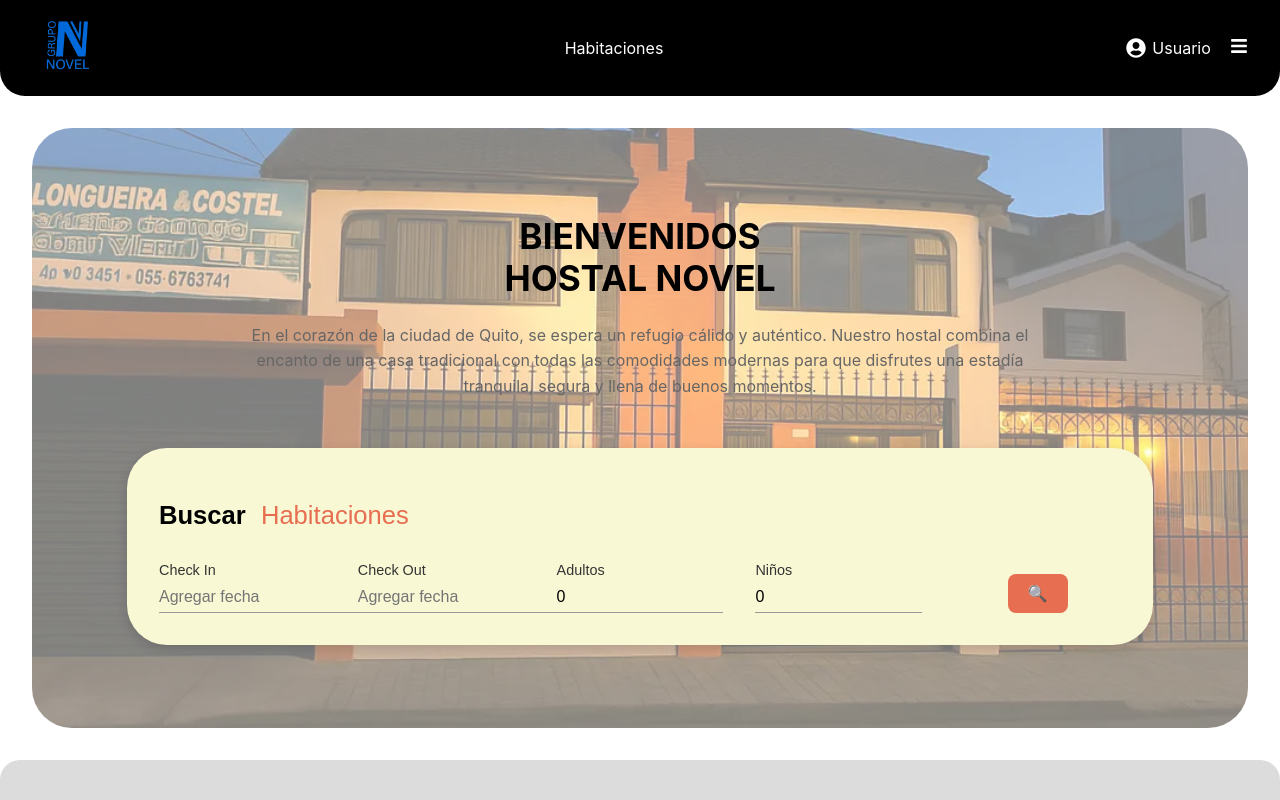
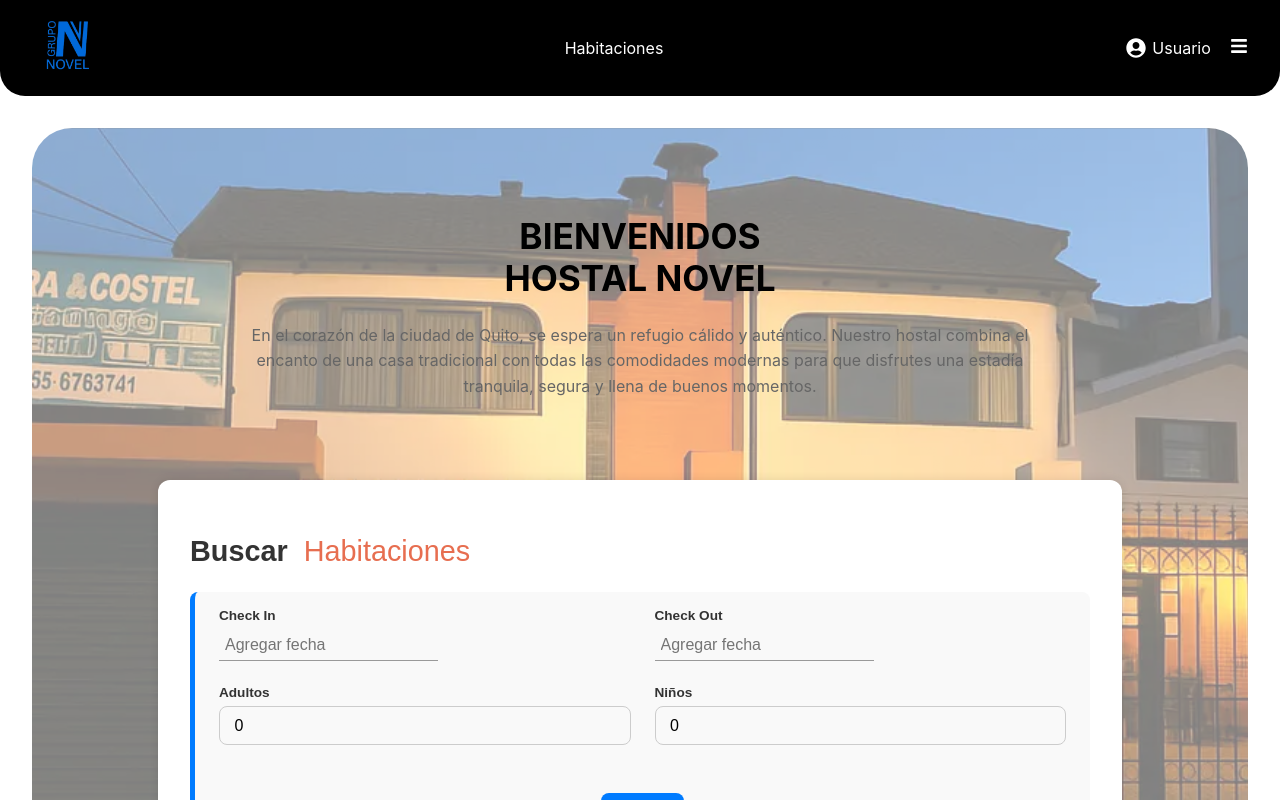
Before and after one commit to OscarSala98/ProyectoAWM, a React (Create React App) app in the folder hostel/: page / in a window 1280 px wide. Shown: the top 800 px of the page. Built offline with nearby package versions, Linux system fonts and the light colour scheme.

Commit message:
antes de

```diff
--- a/hostel/src/App.js
+++ b/hostel/src/App.js
@@ -16,8 +16,6 @@
 import EditarHabitacion from './pages/EditarHabitacion';
 
 
-import ReservaFormulario from './components/ReservaFormulario';
-
 
 import 'react-datepicker/dist/react-datepicker.css';
 
@@ -32,7 +30,7 @@
         <Route path="/habitaciones" element={<Habitaciones />} />
         <Route path="/habitaciones-filtradas" element={<HabitacionesFiltradas />} />
         <Route path="/habitacion/:id" element={<HabitacionDetalle />} />
-        <Route path="/reservas" element={<ReservaFormulario />} />
+        <Route path="/reservas" element={<Reservas />} />
         <Route path="/perfil" element={<PerfilUsuario/>} />
         <Route path="/editar-perfil" element={<EditarPerfil />} />
         <Route path="/chat/:id" element={<Chat />} />
--- a/hostel/src/components/InfoHabitacion.jsx
+++ b/hostel/src/components/InfoHabitacion.jsx
@@ -71,6 +71,7 @@
         <div className="campo">
           <label>Tipo de Habitación</label>
           <select name="tipo" value={datos.tipo || ''} onChange={onChange}>
+            <option value="">Seleccione un tipo</option>
             <option value="Simple">Simple</option>
             <option value="Doble">Doble</option>
             <option value="Delux">Delux</option>
--- a/hostel/src/components/ReservaFormulario.css
+++ b/hostel/src/components/ReservaFormulario.css
@@ -1,77 +1,116 @@
 .booking-form {
-  background-color: #f8f8d5;
-  border-radius: 40px;
+  max-width: 900px;
+  margin: 2rem auto;
   padding: 2rem;
-  max-width: 95%;
-  margin: auto;
-  font-family: 'Arial', sans-serif;
-  box-shadow: 0 4px 12px rgba(0, 0, 0, 0.15);
-  display: flex;
-  flex-direction: column;
-  gap: 1.5rem;
+  background-color: #ffffff;
+  border-radius: 12px;
+  box-shadow: 0 0 10px rgba(0, 0, 0, 0.1);
 }
 
 .booking-form h2 {
-  font-size: 1.6rem;
-  font-weight: bold;
-  margin-bottom: 0.5rem;
+  font-size: 1.8rem;
+  margin-bottom: 1rem;
+  color: #333;
 }
 
-.booking-form h2 span {
-  color: #e76e50;
-  font-weight: normal;
-  margin-left: 0.5rem;
+.booking-form span {
+  color: #007BFF;
 }
 
-.form-row {
+/* Estilo uniforme para las imágenes */
+.booking-form img {
+  display: block;
+  width: 100%;
+  max-width: 400px;
+  height: 250px;
+  margin: 1rem auto;
+  border-radius: 10px;
+  object-fit: cover;
+  object-position: center;
+  box-shadow: 0 4px 8px rgba(0, 0, 0, 0.1);
+}
+
+/* Resumen de reserva */
+.booking-form > div {
+  margin: 1.5rem 0;
+  background-color: #f9f9f9;
+  padding: 1rem 1.5rem;
+  border-left: 5px solid #007BFF;
+  border-radius: 8px;
+  color: #333;
+}
+
+.booking-form > div p {
+  margin: 0.3rem 0;
+  font-size: 0.95rem;
+}
+
+.booking-form > div strong {
+  color: #000;
+}
+
+/* Formulario */
+form .form-row {
   display: flex;
   flex-wrap: wrap;
-  gap: 2rem;
-  align-items: flex-end;
-  justify-content: space-between;
+  gap: 1rem;
 }
 
 .form-group {
+  flex: 1 1 45%;
   display: flex;
   flex-direction: column;
-  min-width: 140px;
-  flex: 1;
 }
 
 .form-group label {
-  font-size: 0.9rem;
+  font-weight: 600;
+  margin-bottom: 0.4rem;
   color: #333;
-  margin-bottom: 0.25rem;
 }
 
-input[type="text"],
-input[type="date"],
-input[type="number"] {
-  padding: 6px 0;
-  border: none;
-  border-bottom: 1px solid #999;
+.form-group input[type="date"],
+.form-group input[type="number"] {
+  padding: 0.6rem 0.9rem;
+  border: 1px solid #ccc;
+  border-radius: 8px;
   font-size: 1rem;
-  background: transparent;
 }
 
+/* Botón */
 .search-btn {
-  display: flex;
-  align-items: center;
-  justify-content: center;
+  flex: 1 1 100%;
+  text-align: center;
+  margin-top: 1.5rem;
 }
 
 .search-btn button {
-  background-color: #e76e50;
-  color: white;
+  padding: 0.7rem 2rem;
+  font-size: 1rem;
+  background-color: #007BFF;
+  color: #fff;
   border: none;
-  padding: 10px 20px;
-  border-radius: 8px; /* cuadrado con esquinas redondeadas */
-  font-size: 1rem;
-  font-weight: bold;
+  border-radius: 8px;
   cursor: pointer;
-  transition: background 0.3s;
+  transition: background-color 0.3s ease;
 }
 
 .search-btn button:hover {
-  background-color: #d45f45;
+  background-color: #0056b3;
 }
+
+/* Mensajes de error */
+.booking-form p[style*="color: red"] {
+  margin-top: 0.5rem;
+  font-weight: bold;
+}
+
+/* Responsive */
+@media (max-width: 768px) {
+  .form-group {
+    flex: 1 1 100%;
+  }
+
+  .booking-form {
+    padding: 1.5rem;
+  }
+}
--- a/hostel/src/components/ReservaFormulario.jsx
+++ b/hostel/src/components/ReservaFormulario.jsx
@@ -4,7 +4,6 @@
 import './ReservaFormulario.css';
 
 const URLbase = 'http://localhost:3002/api/v1/';
-
 
 const ReservaFormulario = () => {
   const { state } = useLocation();
@@ -23,10 +22,10 @@
   });
   const [errorMsg, setErrorMsg] = useState('');
 
-  // Buscar habitación si estamos en modo edición
+  // Cargar habitación si es edición
   useEffect(() => {
-    const cargarHabitacion = async () => {
-      if (reservaEdit && !habitacionInicial) {
+    const obtenerHabitacion = async () => {
+      if (!habitacion && reservaEdit) {
         try {
           const res = await axios.get(`${URLbase}habitaciones/${reservaEdit.habitacionId}`);
           setHabitacion(res.data);
@@ -36,8 +35,8 @@
             adultos: reservaEdit.adultos,
             ninos: reservaEdit.ninos
           });
-        } catch (error) {
-          console.error('Error al cargar habitación:', error);
+        } catch (err) {
+          console.error('Error cargando habitación', err);
         }
       } else if (habitacionInicial && reservaEdit) {
         setDatos({
@@ -49,33 +48,35 @@
       }
     };
 
-    cargarHabitacion();
-  }, [reservaEdit, habitacionInicial]);
+    obtenerHabitacion();
+  }, [reservaEdit, habitacion, habitacionInicial]);
 
   const calcularDias = () => {
     if (!datos.fechaEntrada || !datos.fechaSalida) return 0;
-    const entrada = new Date(datos.fechaEntrada);
-    const salida = new Date(datos.fechaSalida);
-    const diferencia = salida - entrada;
-    return Math.max(Math.ceil(diferencia / (1000 * 60 * 60 * 24)), 1);
+    const inicio = new Date(datos.fechaEntrada);
+    const fin = new Date(datos.fechaSalida);
+    const diff = fin - inicio;
+    return Math.max(Math.ceil(diff / (1000 * 60 * 60 * 24)), 1);
   };
 
   const calcularPrecio = () => {
-    const totalPersonas = parseInt(datos.adultos) + parseInt(datos.ninos);
+    if (!habitacion || !habitacion.precioDesglose) return 0;
+
+    const personas = parseInt(datos.adultos) + parseInt(datos.ninos);
     const dias = calcularDias();
     const camas = parseInt(habitacion.camas);
 
-    if (totalPersonas > camas) return -1;
+    if (personas > camas) return -1;
 
     const corto = parseFloat(habitacion.precioDesglose.corto.replace('$', ''));
     const medio = parseFloat(habitacion.precioDesglose.medio.replace('$', ''));
     const largo = parseFloat(habitacion.precioDesglose.largo.replace('$', ''));
 
-    let basePrecio = corto;
-    if (totalPersonas === camas) basePrecio = largo;
-    else if (totalPersonas > 1) basePrecio = medio;
+    let precioBase = corto;
+    if (personas === camas) precioBase = largo;
+    else if (personas > 1) precioBase = medio;
 
-    return basePrecio * dias;
+    return precioBase * dias;
   };
 
   const handleChange = (e) => {
@@ -85,17 +86,18 @@
 
   const handleSubmit = async (e) => {
     e.preventDefault();
-    const totalPersonas = parseInt(datos.adultos) + parseInt(datos.ninos);
+
+    const personas = parseInt(datos.adultos) + parseInt(datos.ninos);
     const camas = parseInt(habitacion.camas);
 
-    if (totalPersonas > camas) {
-      setErrorMsg(`Esta habitación admite hasta ${camas} personas.`);
+    if (personas > camas) {
+      setErrorMsg(`La habitación solo permite hasta ${camas} personas.`);
       return;
     }
 
     const precioTotal = calcularPrecio();
 
-    const reservaFinal = {
+    const reserva = {
       id: reservaEdit ? reservaEdit.id : Date.now().toString(),
       habitacionId: habitacion.id,
       tituloHabitacion: habitacion.titulo,
@@ -115,28 +117,32 @@
 
     try {
       if (reservaEdit) {
-        await axios.put(`${URLbase}reservas/${reservaEdit.id}`, reservaFinal);
+        await axios.put(`${URLbase}reservas/${reservaEdit.id}`, reserva);
+        alert('Reserva actualizada correctamente.');
       } else {
-        await axios.post(`${URLbase}reservas`, reservaFinal);
-        await axios.post(`${URLbase}notificaciones`, {
-          id: Date.now().toString(),
-          texto: `Nueva reserva: ${habitacion.titulo}`,
-          fecha: new Date().toISOString().split('T')[0]
-        });
+        await axios.post(`${URLbase}reservas`, reserva);
+        alert('Reserva creada con éxito.');
       }
 
-      alert(reservaEdit ? 'Reserva actualizada' : '¡Reserva registrada!');
-      navigate('/mis-reservas');
-    } catch (error) {
-      console.error('Error al guardar reserva:', error);
+      // Intentar notificar sin bloquear
+      axios.post(`${URLbase}notificaciones`, {
+        id: Date.now().toString(),
+        texto: `Nueva reserva: ${habitacion.titulo}`,
+        fecha: new Date().toISOString().split('T')[0]
+      }).catch(err => console.warn('No se pudo enviar notificación:', err.message));
+
+      navigate('/habitaciones');
+    } catch (err) {
+      console.error(err);
+      alert('Ocurrió un error al guardar la reserva.');
     }
   };
 
   if (!usuario) return <p>Error: Usuario no autenticado.</p>;
   if (!habitacion) return <p>Error: No se encontró la habitación.</p>;
 
-  const precioTotal = calcularPrecio();
-  const duracion = calcularDias();
+  const dias = calcularDias();
+  const total = calcularPrecio();
 
   return (
     <div className="booking-form">
@@ -144,11 +150,11 @@
 
       <img src={habitacion.portada} alt={habitacion.titulo} width="300" style={{ borderRadius: '10px' }} />
 
-      <div style={{ margin: '1rem 0', padding: '1rem', background: '#fff', borderRadius: '10px' }}>
+      <div className="resumen">
         {datos.fechaEntrada && <p><strong>Check In:</strong> {new Date(datos.fechaEntrada).toLocaleDateString()}</p>}
-        {duracion > 0 && <p><strong>Duración:</strong> {duracion} {duracion === 1 ? 'día' : 'días'}</p>}
+        {dias > 0 && <p><strong>Duración:</strong> {dias} {dias === 1 ? 'día' : 'días'}</p>}
         <p><strong>Personas:</strong> {datos.adultos} adulto(s), {datos.ninos} niño(s)</p>
-        {precioTotal > 0 && <p><strong>Total:</strong> ${precioTotal} USD</p>}
+        {total > 0 && <p><strong>Total:</strong> ${total} USD</p>}
         {errorMsg && <p style={{ color: 'red' }}>{errorMsg}</p>}
       </div>
 
@@ -158,22 +164,18 @@
             <label>Check In</label>
             <input type="date" name="fechaEntrada" value={datos.fechaEntrada} onChange={handleChange} required />
           </div>
-
           <div className="form-group">
             <label>Check Out</label>
             <input type="date" name="fechaSalida" value={datos.fechaSalida} onChange={handleChange} required />
           </div>
-
           <div className="form-group">
             <label>Adultos</label>
             <input type="number" name="adultos" min="1" value={datos.adultos} onChange={handleChange} required />
           </div>
-
           <div className="form-group">
             <label>Niños</label>
             <input type="number" name="ninos" min="0" value={datos.ninos} onChange={handleChange} />
           </div>
-
           <div className="search-btn">
             <button type="submit">{reservaEdit ? 'Actualizar' : 'Reservar'}</button>
           </div>
```
Also changed, not shown: hostel/src/components/HabitacionFormulario.jsx (+5 -3 lines), hostel/src/components/Mensajes.jsx (+62 -32 lines), hostel/src/pages/Reservas.jsx (+9 -51 lines).
